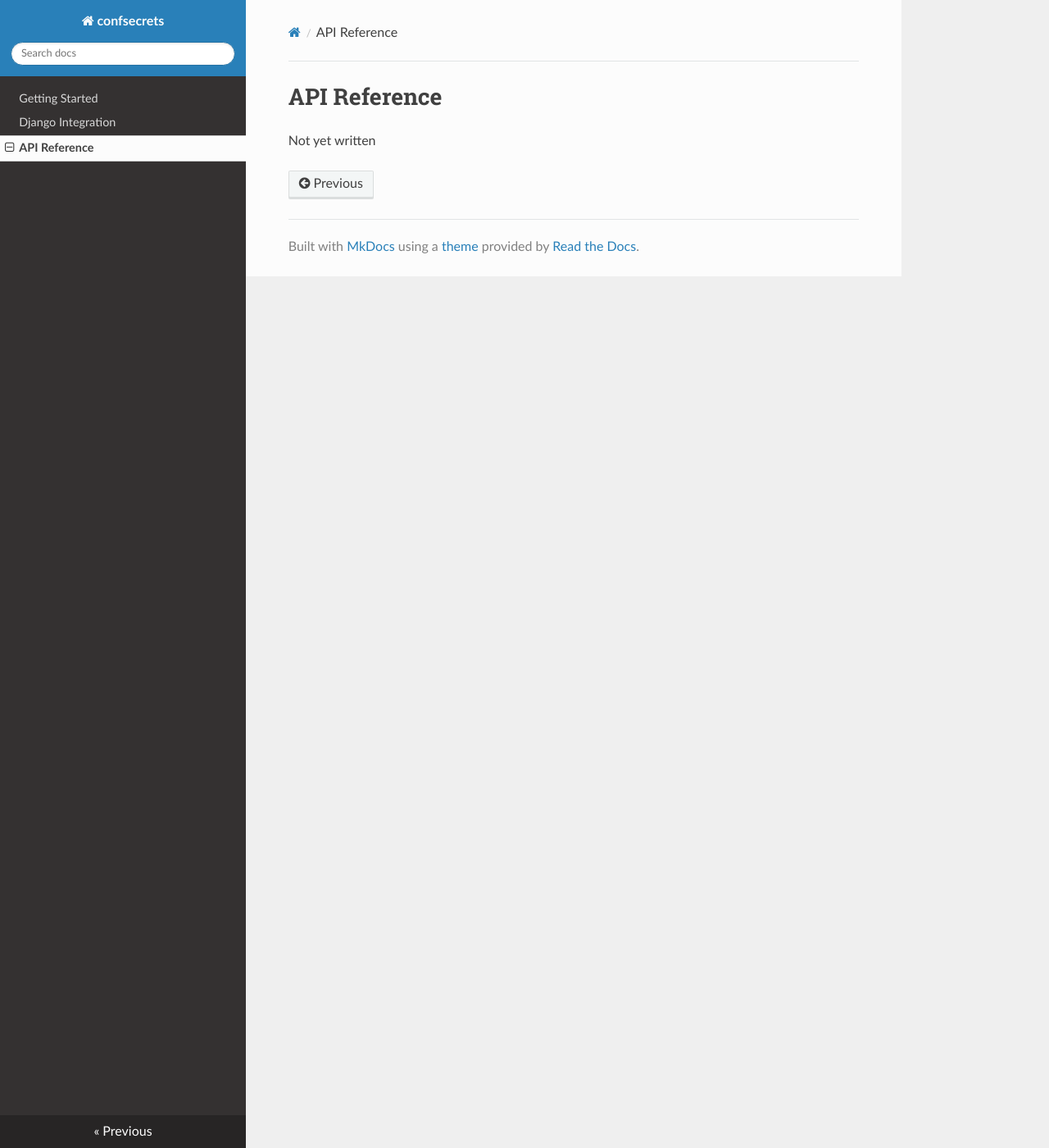
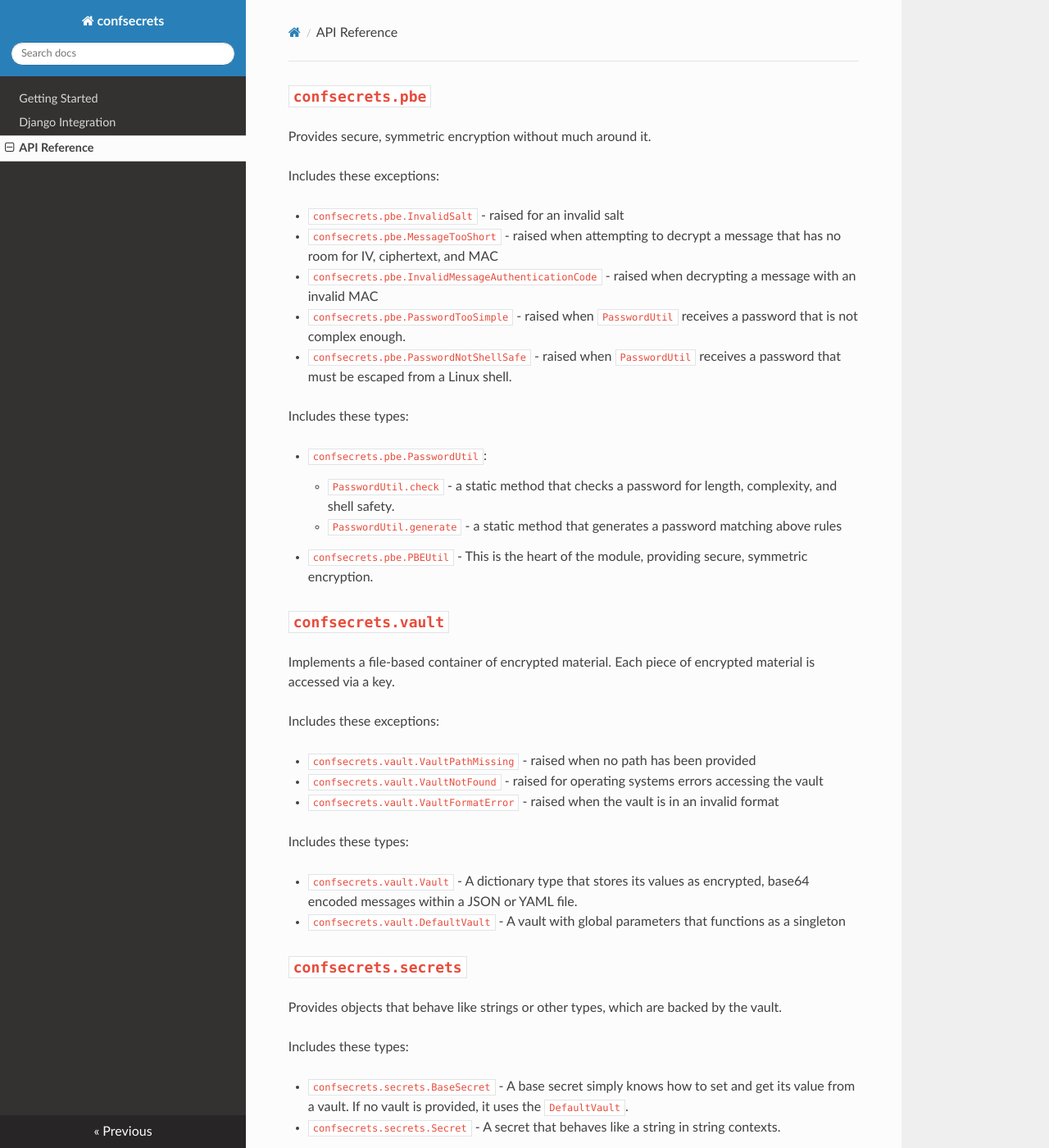
Before and after one commit to danizen/confsecrets, an MkDocs documentation site: the page built from docs/api.md, in a window 1280 px wide and 1400 px high. Shown: the whole window at 82% size. Built offline with MkDocs 1.6.1, drawn with Linux system fonts in a browser that asks for light colours; nearby versions of some CDN libraries; some of the changed text lies outside the part shown.

Commit message:
Complete the documentation

```diff
--- a/docs/api.md
+++ b/docs/api.md
@@ -1,3 +1,68 @@
-# API Reference
+---
+title: confsecrets | API Reference
+---
 
-Not yet written
+## `confsecrets.pbe`
+
+Provides secure, symmetric encryption without much around it.
+
+Includes these exceptions:
+
+- `confsecrets.pbe.InvalidSalt` - raised for an invalid salt
+- `confsecrets.pbe.MessageTooShort` - raised when attempting to decrypt a message that has no room for IV, ciphertext, and MAC
+- `confsecrets.pbe.InvalidMessageAuthenticationCode` - raised when decrypting a message with an invalid MAC
+- `confsecrets.pbe.PasswordTooSimple` - raised when `PasswordUtil` receives a password that is not complex enough.
+- `confsecrets.pbe.PasswordNotShellSafe` - raised when `PasswordUtil` receives a password that must be escaped from a Linux shell.
+
+Includes these types:
+
+- `confsecrets.pbe.PasswordUtil`:
+    - `PasswordUtil.check` - a static method that checks a password for length, complexity, and shell safety.
+    - `PasswordUtil.generate` - a static method that generates a password matching above rules
+- `confsecrets.pbe.PBEUtil` - This is the heart of the module, providing secure, symmetric encryption.
+
+## `confsecrets.vault`
+
+Implements a file-based container of encrypted material.  Each piece of encrypted material is accessed via a key.
+
+Includes these exceptions:
+
+- `confsecrets.vault.VaultPathMissing` - raised when no path has been provided
+- `confsecrets.vault.VaultNotFound` - raised for operating systems errors accessing the vault
+- `confsecrets.vault.VaultFormatError` - raised when the vault is in an invalid format
+
+Includes these types:
+
+- `confsecrets.vault.Vault` - A dictionary type that stores its values as encrypted, base64 encoded messages within a JSON or YAML file.
+- `confsecrets.vault.DefaultVault` - A vault with global parameters that functions as a singleton
+
+## `confsecrets.secrets`
+
+Provides objects that behave like strings or other types, which are backed by the vault.
+
+Includes these types:
+
+- `confsecrets.secrets.BaseSecret` - A base secret simply knows how to set and get its value from a vault. If no vault is provided, it uses the `DefaultVault`.
+- `confsecrets.secrets.Secret` - A secret that behaves like a string in string contexts.
+
+## `djsecrets`
+
+Implements a Django application for secret management:
+
+Includes these management commands:
+
+- listsecrets - lists all secrets in the vault
+- putsecret - Save a secret and its value into the vault
+- getsecret - Gets the value of a single secret from the vault
+- rmsecret - Remove a secret from the vault
+
+Includes these settings:
+
+- `CONFSECRETS_SALT` - An 8-byte binary value.
+- `CONFSECRETS_PATH` - A file system path
+- `CONFSECRETS_KEY` - A clear-text key that is converted to a binary key
+
+Includes these types:
+
+- `djsecrets.Secret` - an alias for `confsecrets.secrets.Secret`
+- `djsecrets.BaseSecret` - an alias for `confsecrets.secrets.BaseSecret`
```
Also changed, not shown: docs/django.md (+1 -1 lines), docs/index.md (+1 -1 lines).
